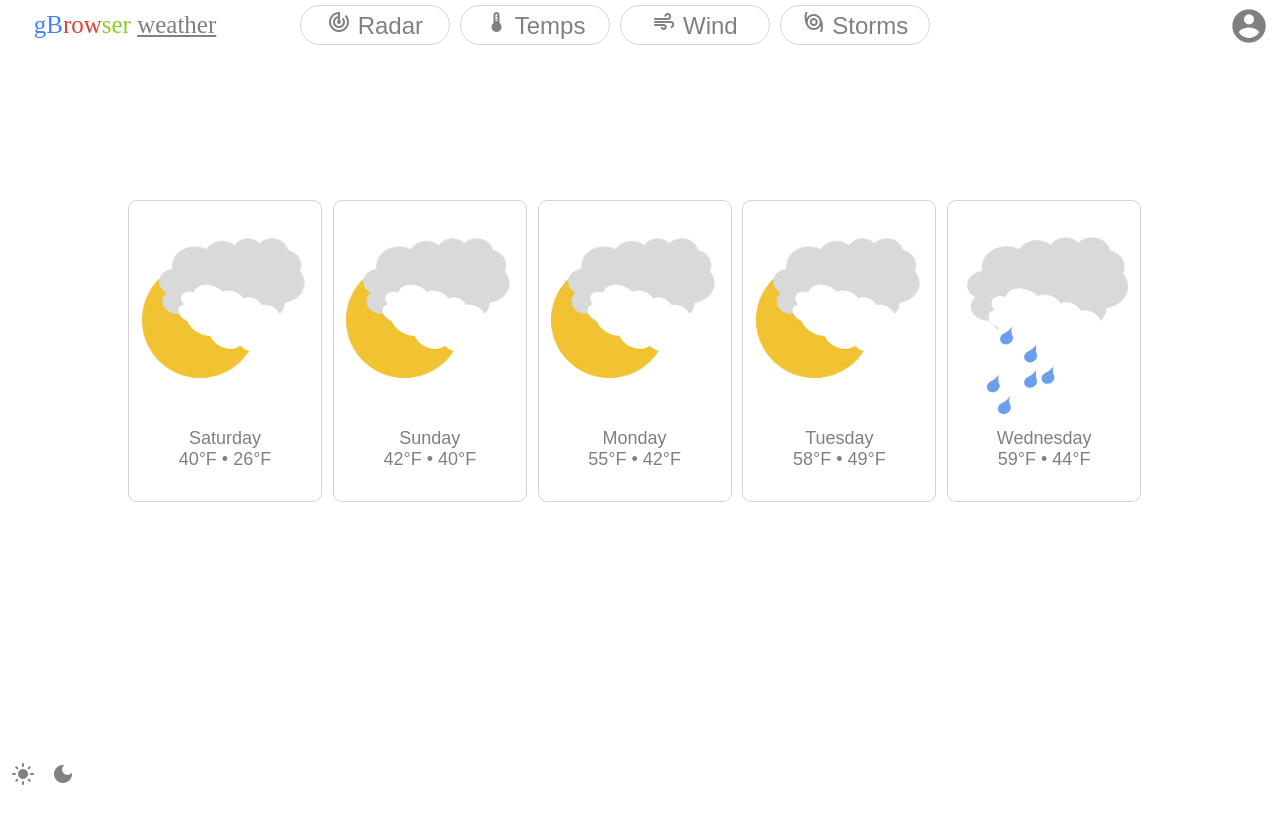
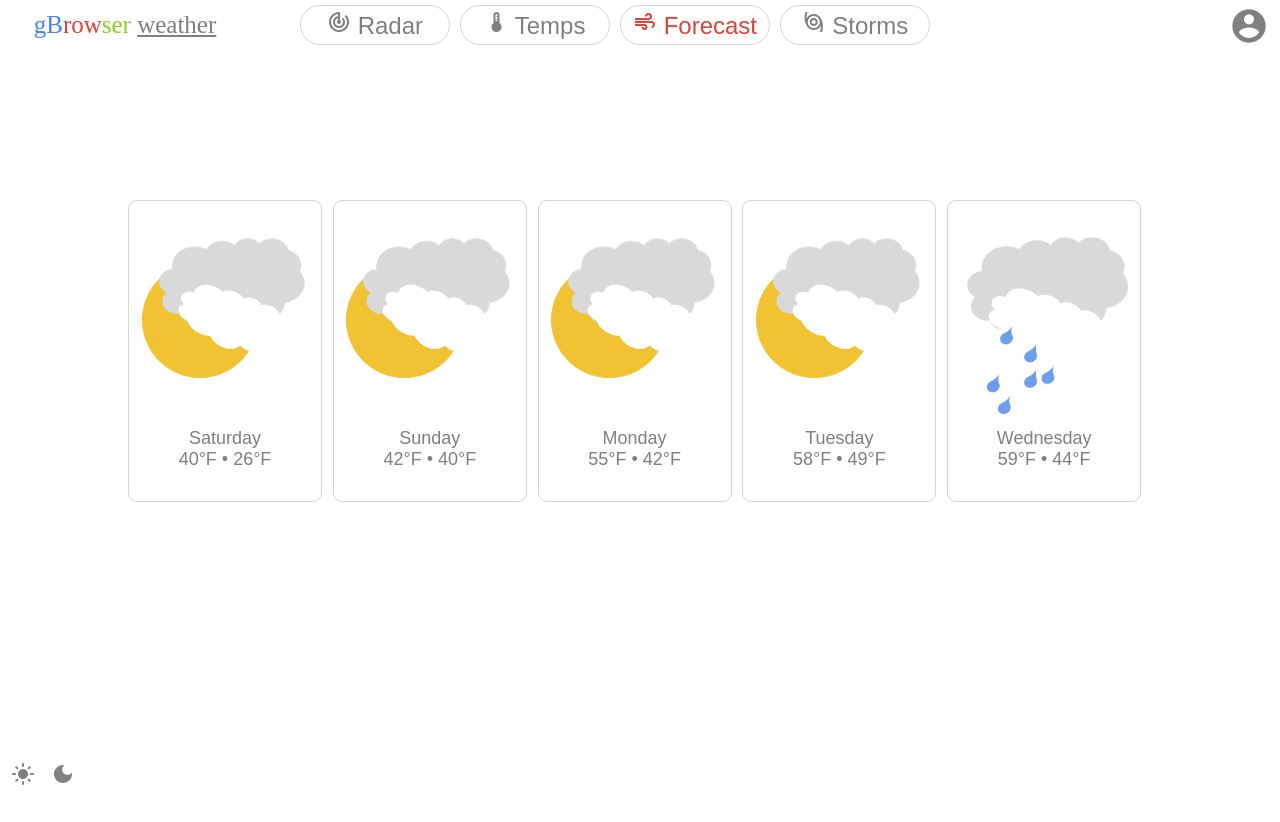
Before and after one commit to LB123658/gBrower-weather, a plain HTML site: page index.html in a window 1280 px wide. Drawn offline with Linux system fonts and the light colour scheme.

Commit message:
Update index.html

```diff
--- a/index.html
+++ b/index.html
@@ -1,4 +1,3 @@
-
 <!DOCTYPE html>
 <html>
 <head>
@@ -87,6 +86,7 @@ left: 460px;
 position: fixed;
 top: 5px;
 left: 620px;
+color: #db4437ff;
 }
 #storm {
 position: fixed;
@@ -287,7 +287,7 @@ bottom: 5px;
 
 <button class="topNav" id="temp" onclick="showTemps()"><span class="material-icons-outlined">thermostat</span> Temps</button>
 
-<button class="topNav" id="wind"><span class="material-icons-outlined">air</span> Wind</button>
+<button class="topNav" id="wind" onclick="reloadPage()"><span class="material-icons-outlined">air</span> Forecast</button>
 
 <button class="topNav" id="storm"><span class="material-icons-outlined">storm</span> Storms</button>
 
```
